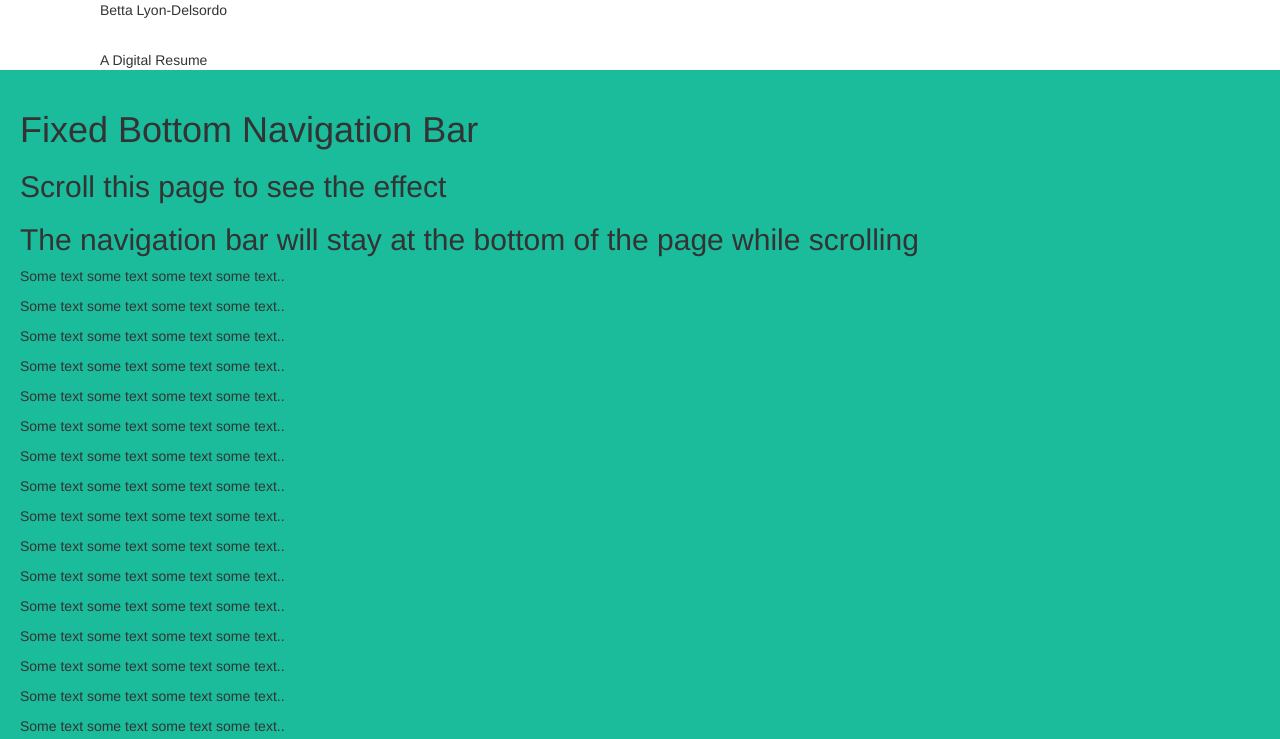
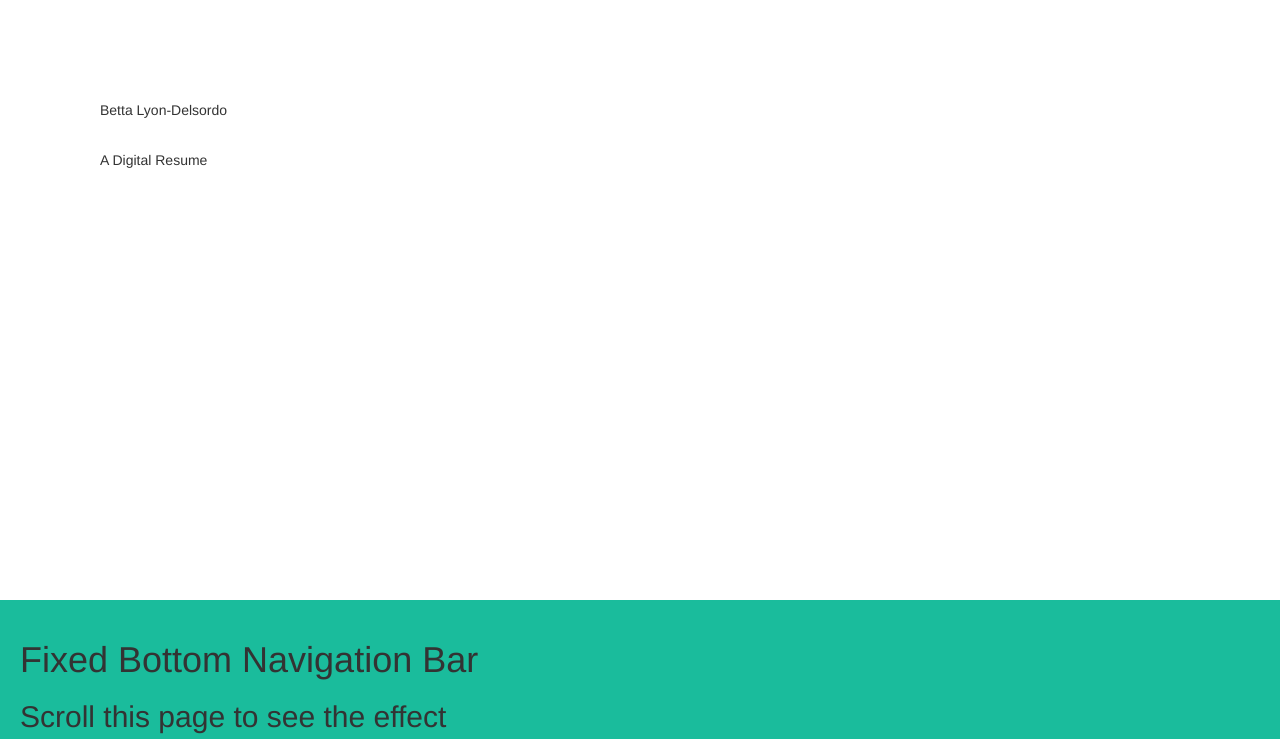
Before and after one commit to bclyon4718/about-me, a plain HTML site: page index.html in a window 1280 px wide. Shown: the top 739 px of the page. Drawn offline with nearby package versions, Linux system fonts and the light colour scheme.

Commit message:
margin update

```diff
--- a/index.html
+++ b/index.html
@@ -8,7 +8,7 @@
 
 </head>
 <body>
-   <div style="margin-left: 100px;">
+   <div style="margin-left: 100px; height: 500px; margin-top: 100px;">
   <p>Betta Lyon-Delsordo</p>
 <br>A Digital Resume
   </div>
```
